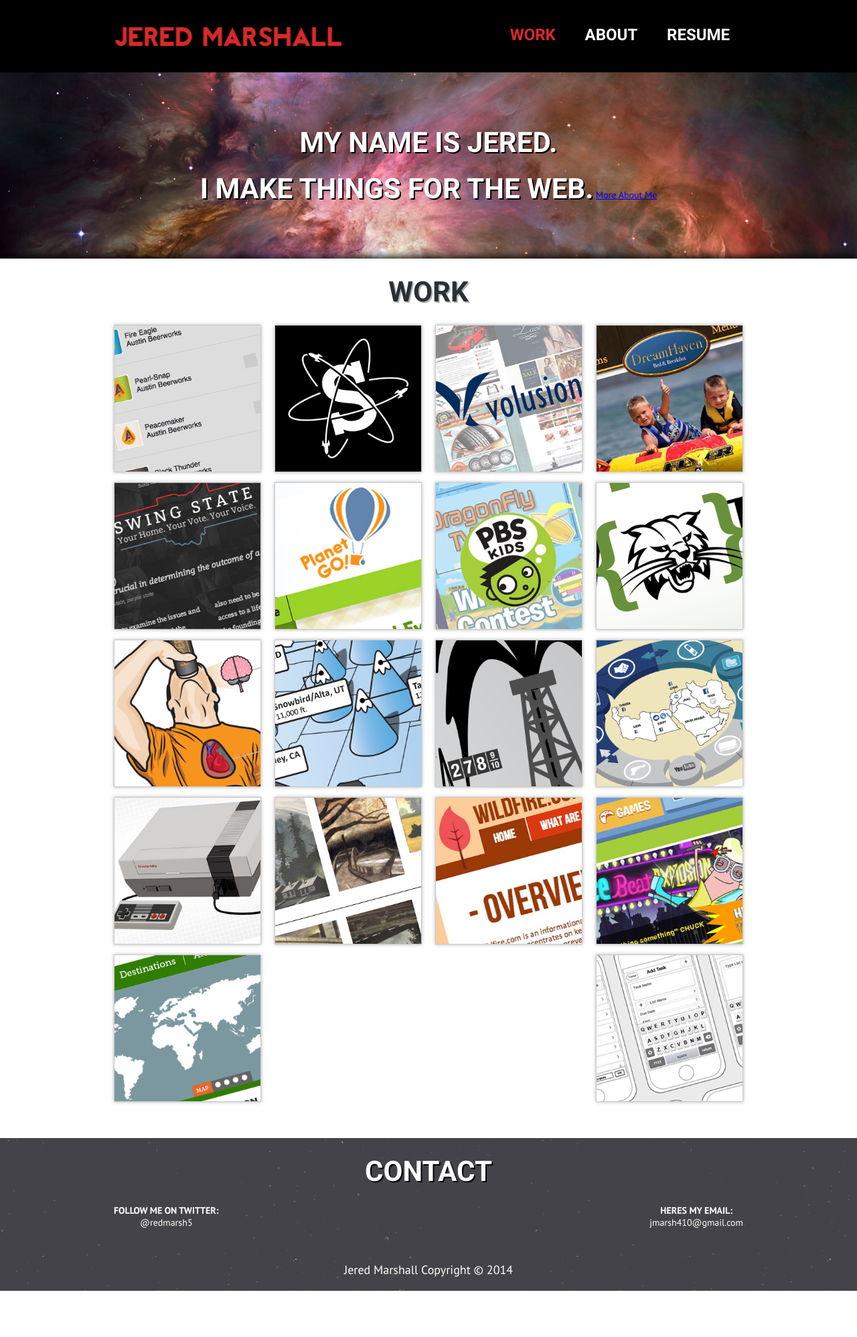
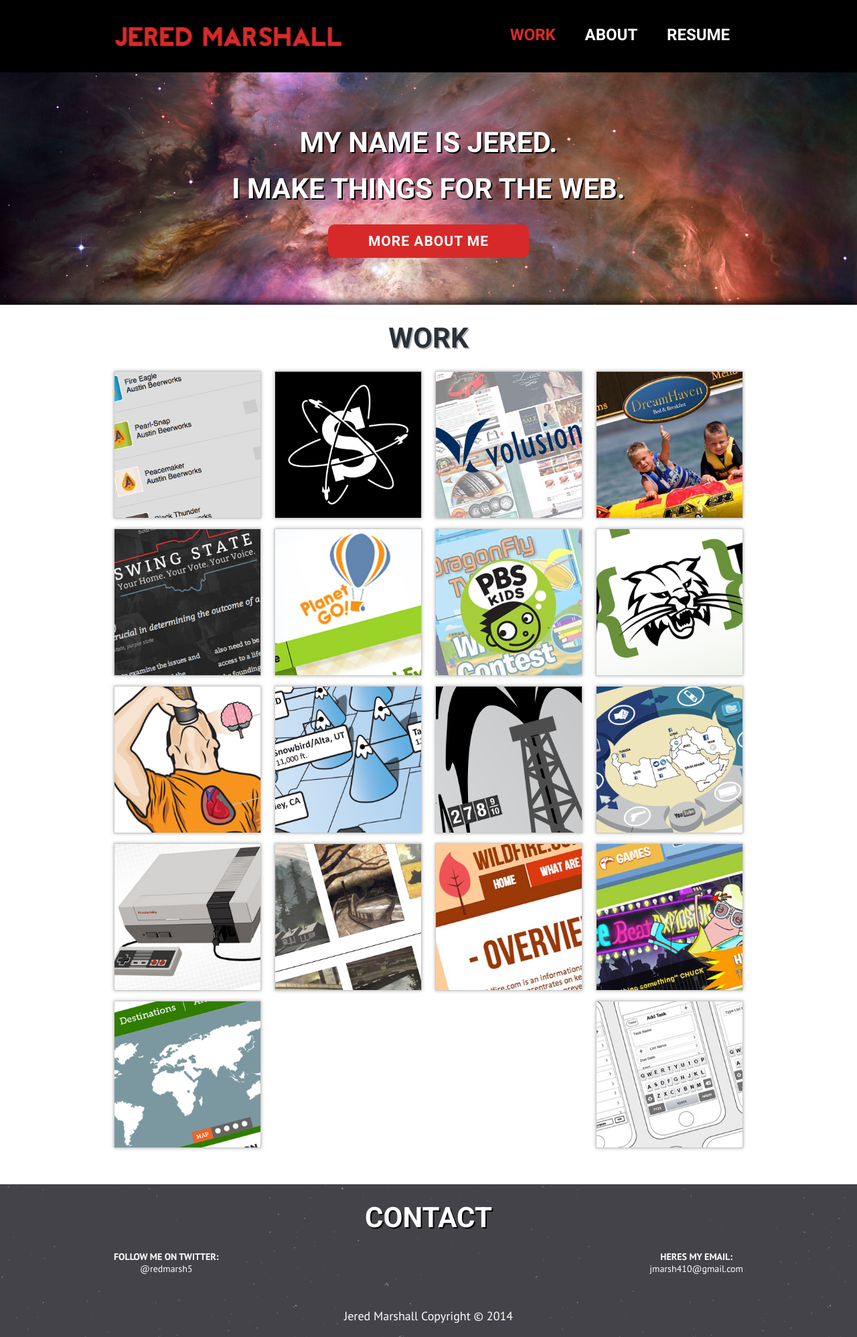
Before and after one commit to jmarsh410/jekyll-portfolio-site, a Jekyll site: the page built from index.html, in a window 1280 px wide. Shown: the whole page at 67% size. Built offline with Jekyll 4.4.1, drawn with Linux system fonts in a browser that asks for light colours; nearby versions of some CDN libraries; before the commit the page ends 1927 px from its top, so only the background shows below that.

Commit message:
rename some classes. add landmark role to the work section

```diff
--- a/index.html
+++ b/index.html
@@ -6,14 +6,13 @@
 <div class="blurb-wrap">
   <div class="blurb">
     <span>My name is Jered.<br> I make things for the web.</span>
-    <a href="about.html" class="more-about">More About Me</a>
+    <a href="/about.html" class="blurb-about">More About Me</a>
   </div>
 </div>
 
-<section class="work-wrap">
+<section class="work-wrap" role="region">
   <div class="work">
     <h1>Work</h1>
-
     <div class="projects-wrap">
       <a href="work/festival-hopper.html" class="project tag-dev">
         <img src="images/thumbnails/festivalhopper-thumb.jpg" alt="Festival Hopper">
@@ -160,9 +159,5 @@
         </span><!-- .overlay -->
       </a><!-- .project -->
     </div>
-
-    <div class="hidden-projects">
-
-    </div>
   </div><!-- .work -->
 </section><!-- .work-wrap -->
```
